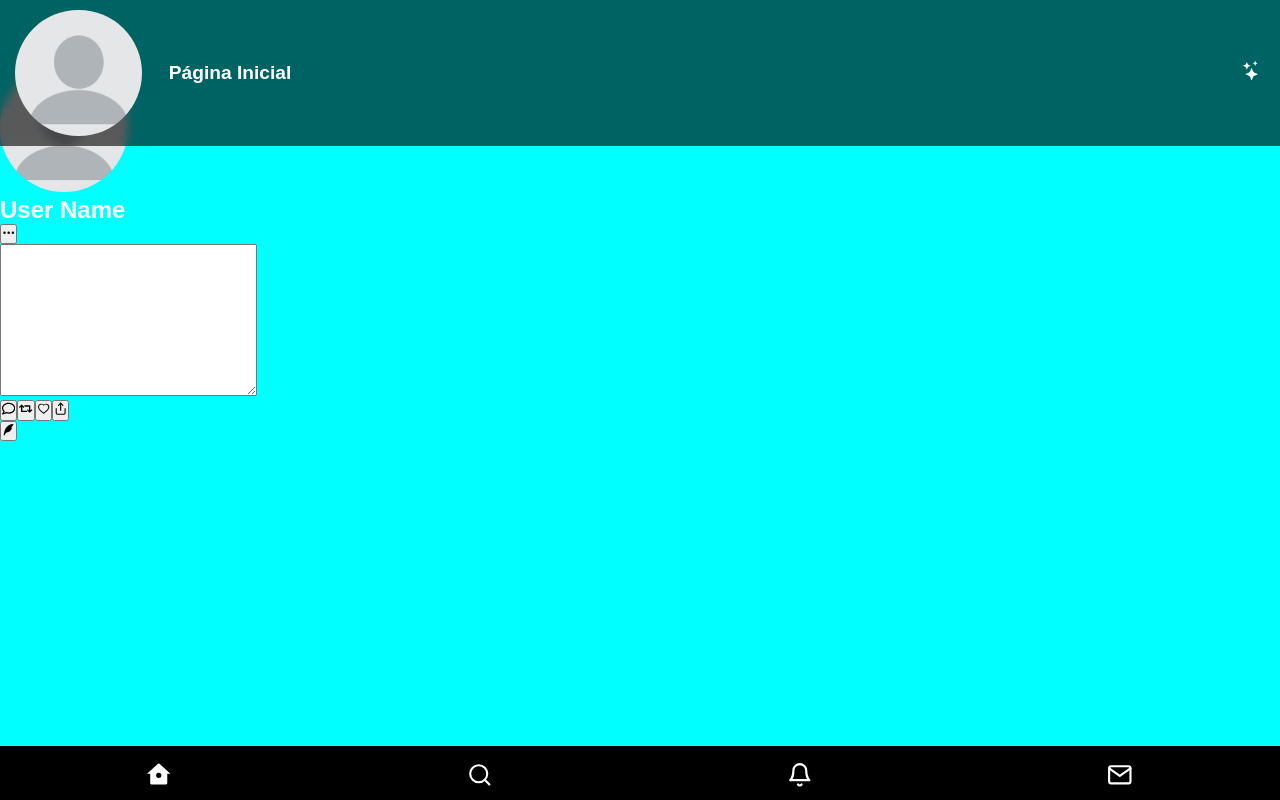
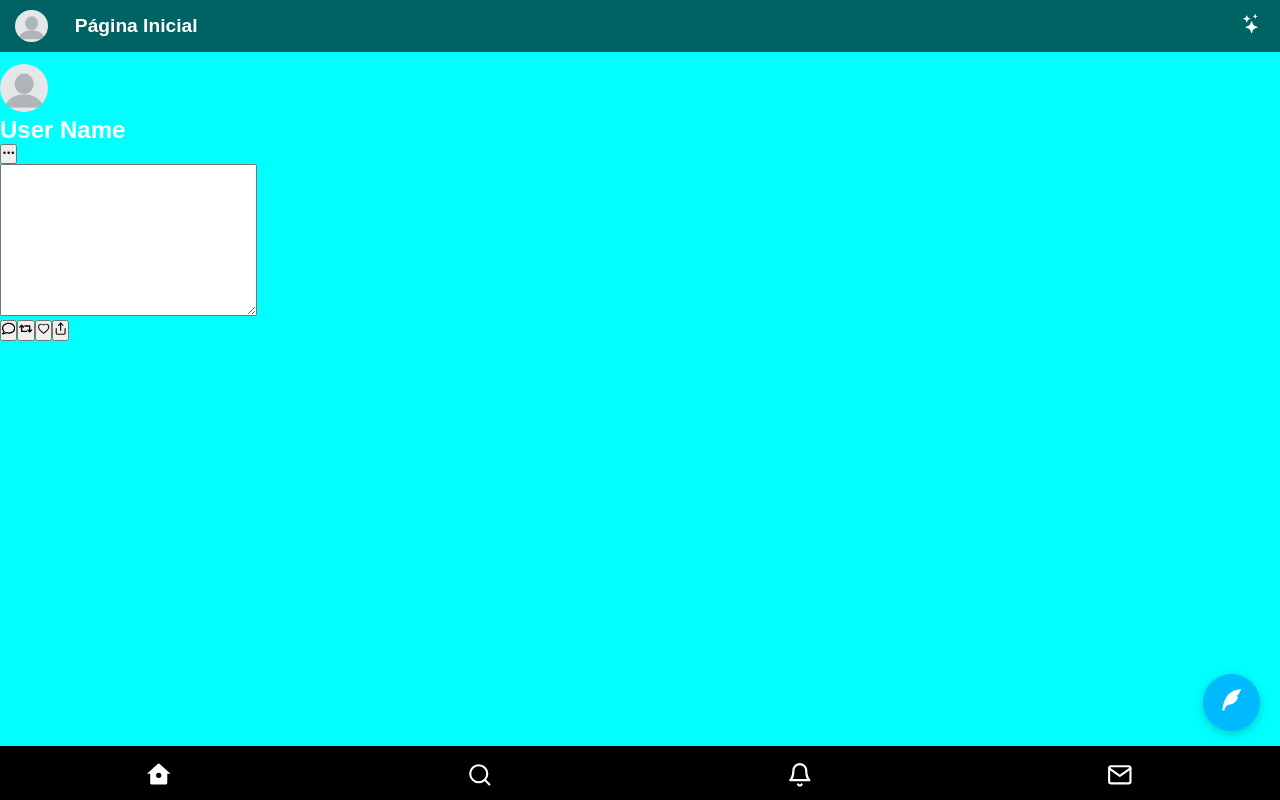
Before and after one commit to Lucky-ta/twitter2.0, a Next.js app: page /home in a window 1280 px wide. Built offline with nearby package versions, Linux system fonts and the light colour scheme.

Commit message:
Set create new tweet button initial css

```diff
--- a/src/components/Home/MainContent.tsx
+++ b/src/components/Home/MainContent.tsx
@@ -5,13 +5,13 @@ import { RiQuillPenFill } from 'react-icons/ri';
 import { BsThreeDots } from 'react-icons/bs';
 import { FaRegComment, FaRetweet } from 'react-icons/fa';
 import ProfilePicture from '../../public/icons/blank-profile-picture.png';
-import { MainContentContainer, UserProfilePicture } from '.';
+import { CreateTweetButton, MainContentContainer, UserProfilePicture } from '.';
 
 function MainContent() {
   return (
     <MainContentContainer>
       <div>
-        <UserProfilePicture src={ProfilePicture.src} />
+        <UserProfilePicture profileWidth="3em" src={ProfilePicture.src} />
       </div>
       <div>
         <h2>User Name</h2>
@@ -36,9 +36,9 @@ function MainContent() {
           <FiShare />
         </button>
       </div>
-      <button type="button" aria-label="create-tweet-button">
+      <CreateTweetButton type="button" aria-label="create-tweet-button">
         <RiQuillPenFill />
-      </button>
+      </CreateTweetButton>
     </MainContentContainer>
   );
 }
--- a/src/components/Home/index.ts
+++ b/src/components/Home/index.ts
@@ -1,7 +1,8 @@
-import styled from 'styled-components';
+import styled, { css } from 'styled-components';
 
 export const MainPageHeader = styled.header`
     display: flex;
+    width: 100vw;
 
     font-size: 0.6em;
     align-items: center;
@@ -32,9 +33,17 @@ export const HeaderFilterButton = styled.button`
     margin-right: 1em;
 `;
 
-export const UserProfilePicture = styled.img`
-    width: 10%;
+interface UserProfilePictureProps {
+    profileWidth?: string;
+}
+
+export const UserProfilePicture = styled.img<UserProfilePictureProps>`
+    width: 3.4em;
     border-radius: 100em;
+
+    ${({ profileWidth }) => profileWidth && css`
+        width: 3em
+    `}
 `;
 
 export const FooterContainer = styled.footer`
@@ -64,3 +73,25 @@ export const MainContentContainer = styled.main`
     height: 100vh;
     background-color: aqua;
 `;
+
+export const CreateTweetButton = styled.button`
+    background: none;
+    border: none;
+    color: white;
+
+    border-radius: 100em;
+    background-color: #00b9ff;
+
+    font-size: 1.6em;
+    padding: 0.5em 0.6em;
+
+    position: absolute;
+    right: 0.8em;
+    bottom: 2.7em;
+
+    box-shadow: 0 3px 10px rgb(0 0 0 / 0.2);
+
+    &:hover{
+        cursor: pointer;
+    }
+`;
```
